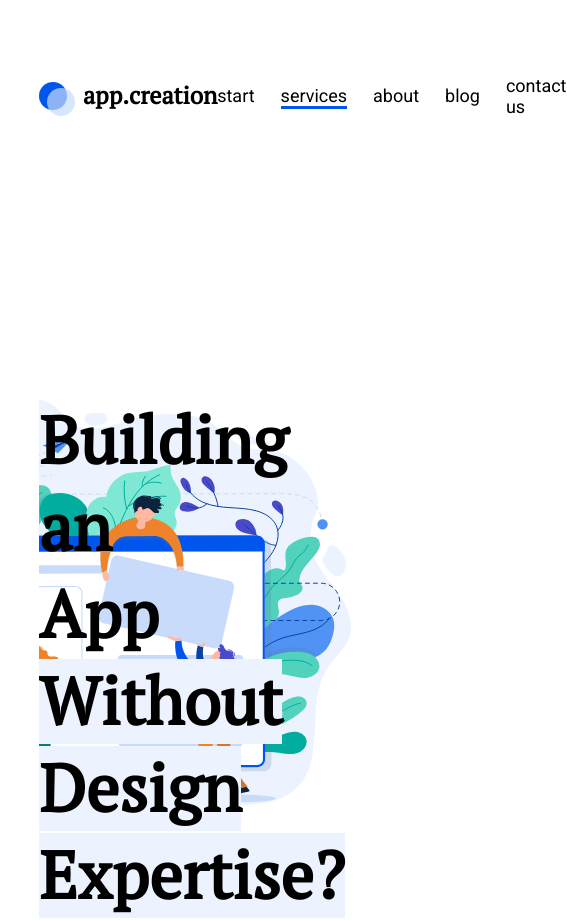
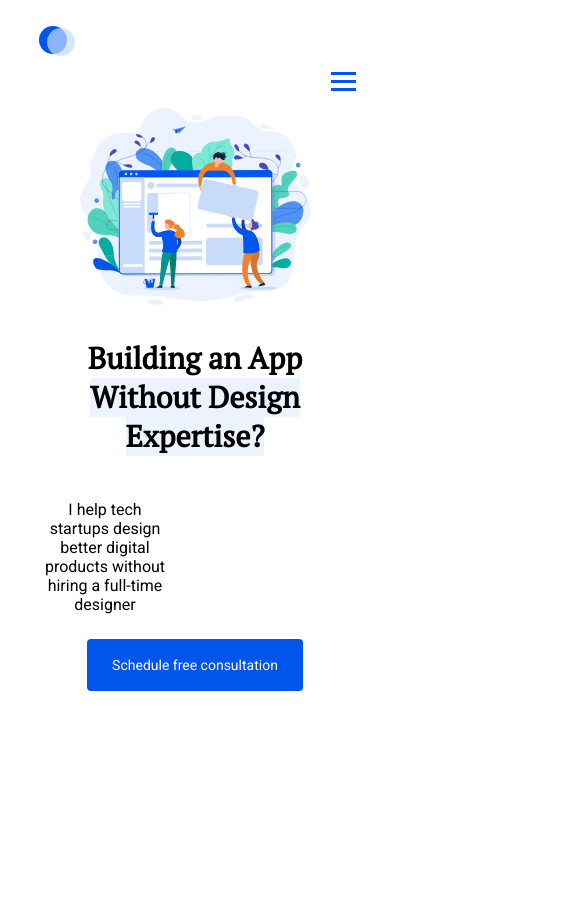
Before and after one commit to WebHeroSchool/YaJulia, a plain HTML site: page index.html in a window 390 px wide. Shown: the top 921 px of the page, 567 px wide, since content can reach past the window. After the commit the page ends 844 px from the top, so only its background shows below. Drawn offline with Linux system fonts and the light colour scheme.

Commit message:
Main2
Изменения

```diff
--- a/index.html
+++ b/index.html
@@ -2,6 +2,7 @@
 <html>
   <head>
     <meta charset="utf 8">
+    <meta name="viewport" content="width=device-width", initial-scale=1>
     <title>app.creation</title>
     <link rel="stylesheet" href="https://fonts.googleapis.com/css2?family=Roboto&display=swap">
     <link rel="stylesheet" href="fonts.css">
@@ -13,8 +14,13 @@
       <div class="logo">
         <div class="logo__circle logo__circle_color_dark-blue"></div>
         <div class="logo__circle logo__circle_color_blue"></div>
-        app.creation
+        <div class="logo__text">app.creation</div>
       </div>
+      <div class="menu__hamburger">
+        <input id="menu__toggle" type="checkbox" />
+        <label class="menu__btn" for="menu__toggle">
+          <span></span>
+        </label>
       <nav class="menu">
         <a class="menu__item" href="#">start</a>
         <a class="menu__item menu__item_active" href="#">services</a>
@@ -22,10 +28,11 @@
         <a class="menu__item" href="#">blog</a>
         <a class="menu__item" href="#">contact us</a>
       </nav>
+      </div>
     </header>
     <section class="main">
         <h1 class="main__title">Building an App <span class="main__title-text_highlight">Without Design Expertise?</span></h1>
-        <p class="main__subtitle">I help tech startups design better digital products without hiring a full-time designer</p>
+        <p class="main__subtitle">I help tech startups design better digital products without hiring a&nbsp;full-time designer</p>
         <a class="main__button" href="#">Schedule free consultation</a>
     </section>
   </div>
--- a/style.css
+++ b/style.css
@@ -12,16 +12,16 @@ body {
   display: inline-block;
 }
 .header {
-  padding: 40px 0;
+  padding: 25px 0;
   display: flex;
   justify-content: space-between;
   margin-bottom: 206px;
 }
 .logo {
   position: relative;
-  padding: 40px 0;
+  padding: 15px 0;
   padding-left: 44px;
-  font: bold 24px/31px pt_serif, arial, helvetica, sans-serif;
+  font: bold 24px/32px pt_serif, arial, helvetica, sans-serif;
 }
 .logo__circle {
   position: absolute;
@@ -47,14 +47,14 @@ body {
 }
 .menu__item {
   position: relative;
-  margin-right: 26px;
+  margin-right: 31px;
   font: 500 18px/21px Roboto, arial, helvetica, sans-serif;
   color: #000;
   text-decoration: none;
   transition: opacity .5s;
 }
 .menu__item:last-child {
-  margin-right: 0;
+  margin-right: 6px;
 }
 .menu__item:after {
   position: absolute;
@@ -74,16 +74,19 @@ body {
   opacity: 1;
   width: 100%;
 }
+#menu__toggle {
+  opacity: 0;
+}
 .main {
-  padding: 0 70% 206px 0;
-  background: top right no-repeat url(img/mainImg.svg);
+  padding: 0 60% 170px 0;
+  background: bottom 30px right no-repeat url(img/Frame.svg);
 }
 .main__title {
-  margin: 0 0 40px 0;
+  margin: 0 0 38px 0;
   font: bold 66px/87px pt_serif, arial, helvetica, sans-serif;
 }
 .main__subtitle {
-  margin:0 0 41px 0;
+  margin:0 180px 41px 0;
   font: 22px/26px Roboto, arial, helvetica, sans-serif;
 }
 .main__title-text_highlight {
@@ -94,7 +97,7 @@ body {
   font: 18px/21px Roboto, arial, helvetica, sans-serif;
   color: #fff;
   background: #0056EC;
-  padding: 18px 21px;
+  padding: 18px 25px;
   text-decoration: none;
   border-radius: 4px;
   transition: opacity .5s;
@@ -102,3 +105,85 @@ body {
 .main__button:hover {
   opacity: .5;
 }
+@media (max-width: 1366px) {
+  .header {
+    margin-bottom: 100px;
+  }
+  .main {
+    padding: 0 68% 100px 0;
+  }
+  .main__title {
+    font: bold 50px/66px pt_serif, arial, helvetica, sans-serif;
+  }
+  .main__subtitle {
+    font: 500 18px/21px Roboto, arial, helvetica, sans-serif
+  }
+  .main__button {
+    font: 500 14px/16px Roboto, arial, helvetica, sans-serif;;
+  }
+}
+@media (max-width: 1024px) {
+  .header {
+    margin-bottom: 100px;
+  }
+  .main {
+    padding: 0 58% 100px 0;
+  }
+  .main__title {
+    font: bold 50px/66px pt_serif, arial, helvetica, sans-serif;
+  }
+  .main__subtitle {
+    font: 500 18px/21px Roboto, arial, helvetica, sans-serif
+  }
+  .main__button {
+    font: 500 14px/16px Roboto, arial, helvetica, sans-serif;;
+  }
+}
+
+@media (max-width: 768px) {
+  .menu {
+    display: none;
+  }
+  .header {
+    margin-bottom: 28px;
+  }
+  .menu__btn > span,
+  .menu__btn > span::before,
+  .menu__btn > span::after {
+    display: block;
+    position: absolute;
+    width: 25px;
+    height: 3px;
+    background-color: #0056EC;
+    top: 80px;
+  }
+  .menu__btn > span::before {
+    content: '';
+    top: -8px;
+  }
+  .menu__btn > span::after {
+    content: '';
+    top: 8px;
+  }
+  .main {
+    text-align: center;
+    padding: 74% 0 0;
+    background-size: 74%;
+    background-position: top center;
+  }
+  .main__title {
+    margin-bottom: 44px;
+    font: bold 30px/39px pt_serif, arial, helvetica, sans-serif;
+  }
+  .main__subtitle {
+    margin-bottom: 25px;
+    font: 500 16px/19px Roboto, arial, helvetica, sans-serif;
+  }
+  .main__button {
+    font: 500 14px/16px Roboto, arial, helvetica, sans-serif;
+  }
+  .logo__text {
+    display: none;
+  }
+
+}
```
Also changed, not shown: img/Frame.svg (added).
